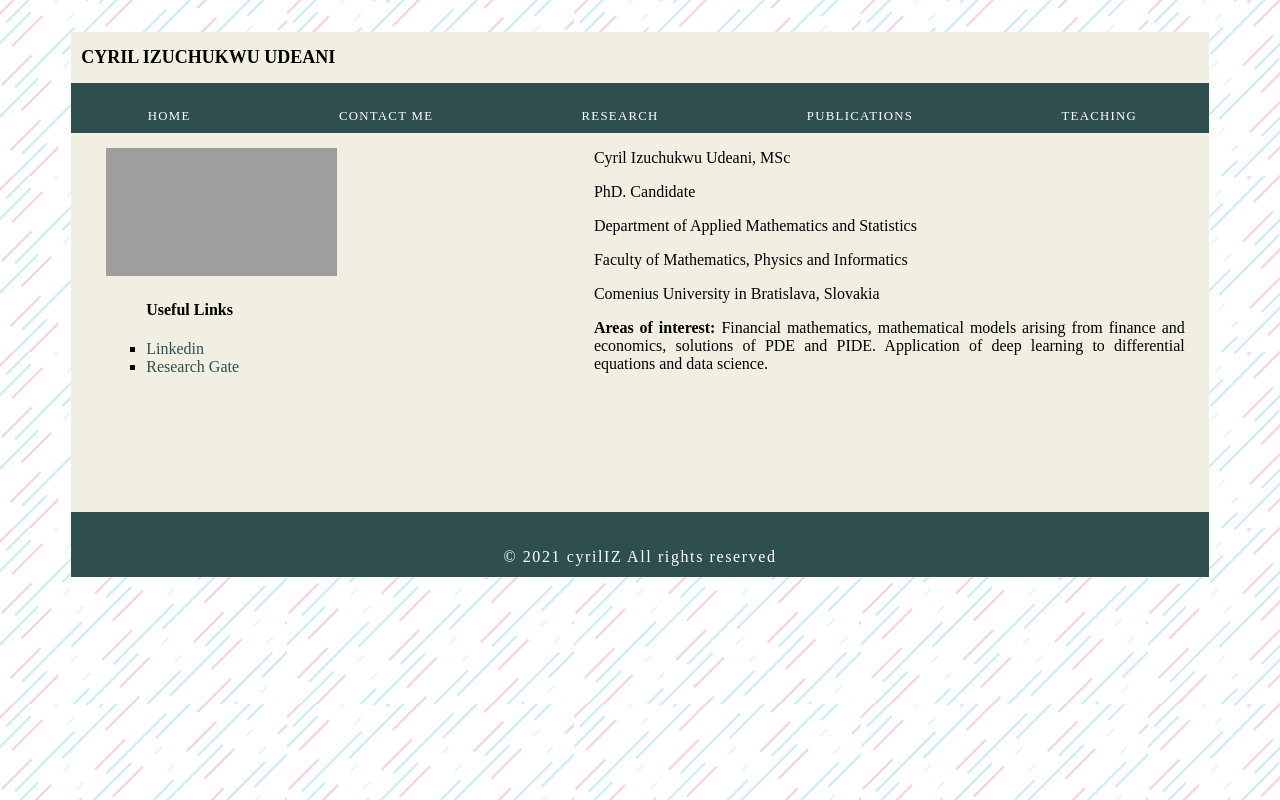
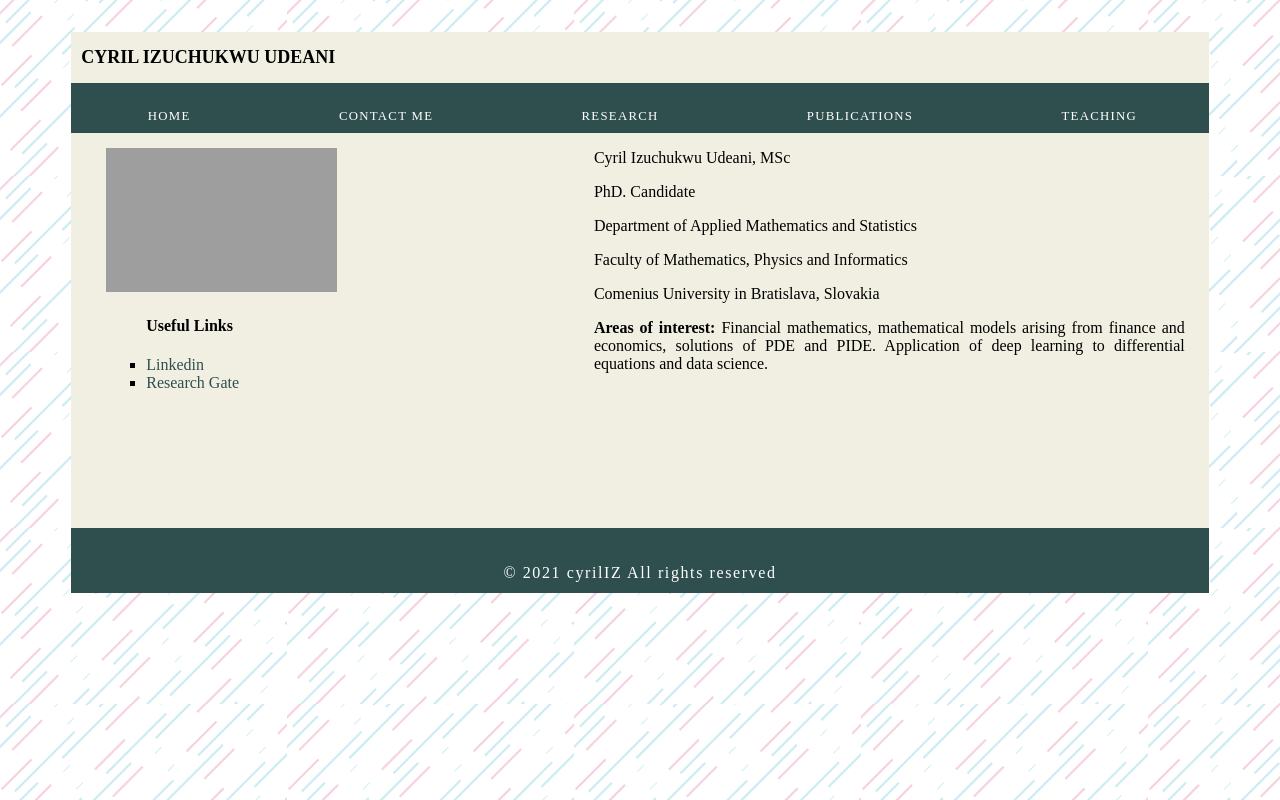
Before and after one commit to cynthysmart/web, a plain HTML site: page index.html in a window 1280 px wide. Drawn offline with Linux system fonts and the light colour scheme; grey boxes are pictures that could not be loaded.

Commit message:
Update style.css

```diff
--- a/style.css
+++ b/style.css
@@ -166,7 +166,7 @@ footer {
 
     #photo {
         width: 18vw;
-        height: 16vh;
+        height: 18vh;
     }
 
     #links {
```
